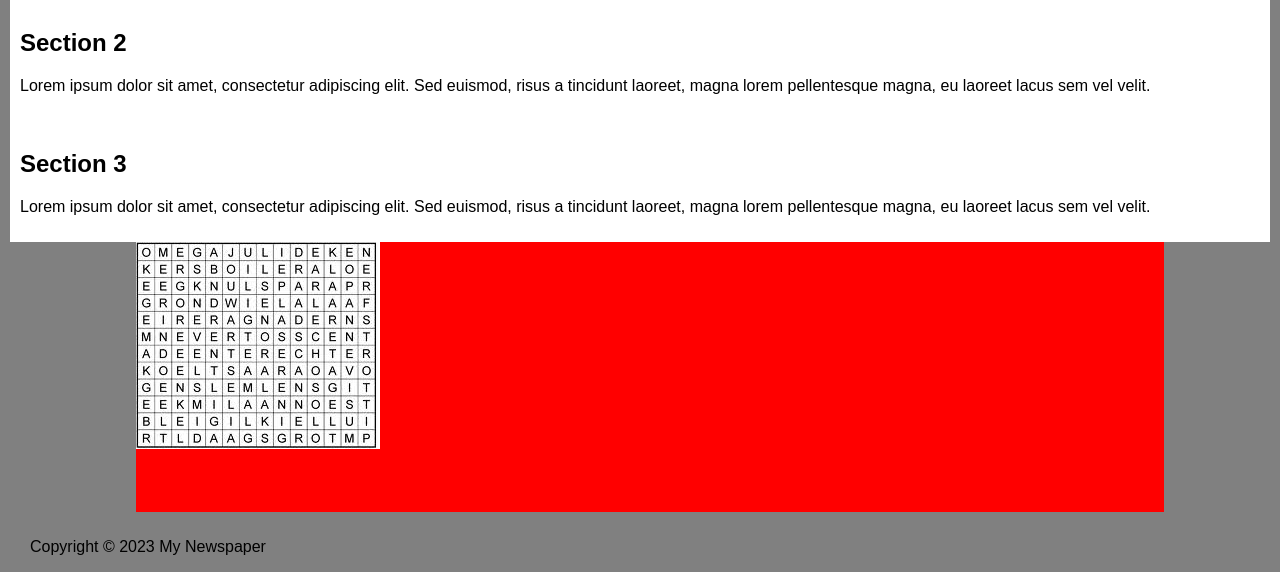
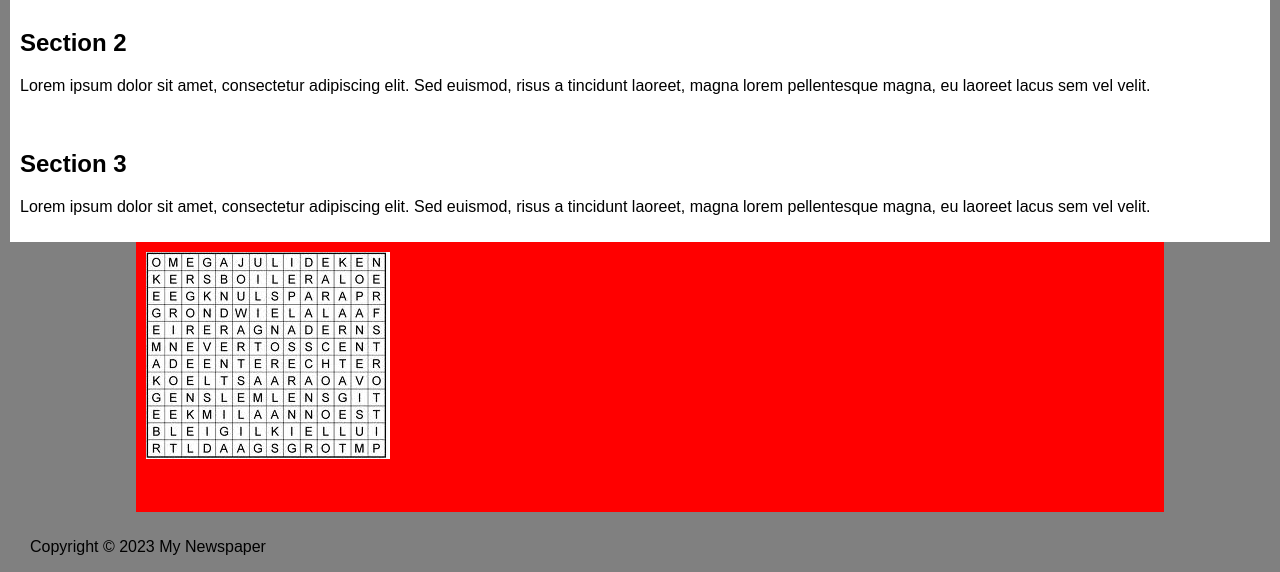
Before and after one commit to merijnkoppes/crimescene, a PHP site: page / in a window 1280 px wide. Shown: the part 271-843 px from the top of the page. Run offline with PHP 8.4, Linux system fonts and the light colour scheme.

Commit message:
img in php

```diff
--- a/css/main.css
+++ b/css/main.css
@@ -58,9 +58,9 @@ footer {
 
 #kruispuzzel {
   background-color: red;
-  background-image: url('../img/kruispuzzel.png');
+  /* background-image: url('../img/kruispuzzel.png'); */
   background-repeat: no-repeat;
-  /* background-size: 100%; */
+  background-size: 100% 100%;
   width: 80%;
   height: 250px;
   margin-left: 10%;
--- a/index.php
+++ b/index.php
@@ -30,6 +30,7 @@
       <p>Lorem ipsum dolor sit amet, consectetur adipiscing elit. Sed euismod, risus a tincidunt laoreet, magna lorem pellentesque magna, eu laoreet lacus sem vel velit.</p>
     </section>
     <section id="kruispuzzel">
+      <img src='../img/kruispuzzel.png' alt="Italian Trulli">
       <!-- <h2 id="h2text">puzzel</h2> -->
       <!-- <p id="ptext">Lorem ipsum dolor sit amet, consectetur adipiscing elit. Sed euismod, risus a tincidunt laoreet, magna lorem pellentesque magna, eu laoreet lacus sem vel velit.</p> -->
     </section>
```
